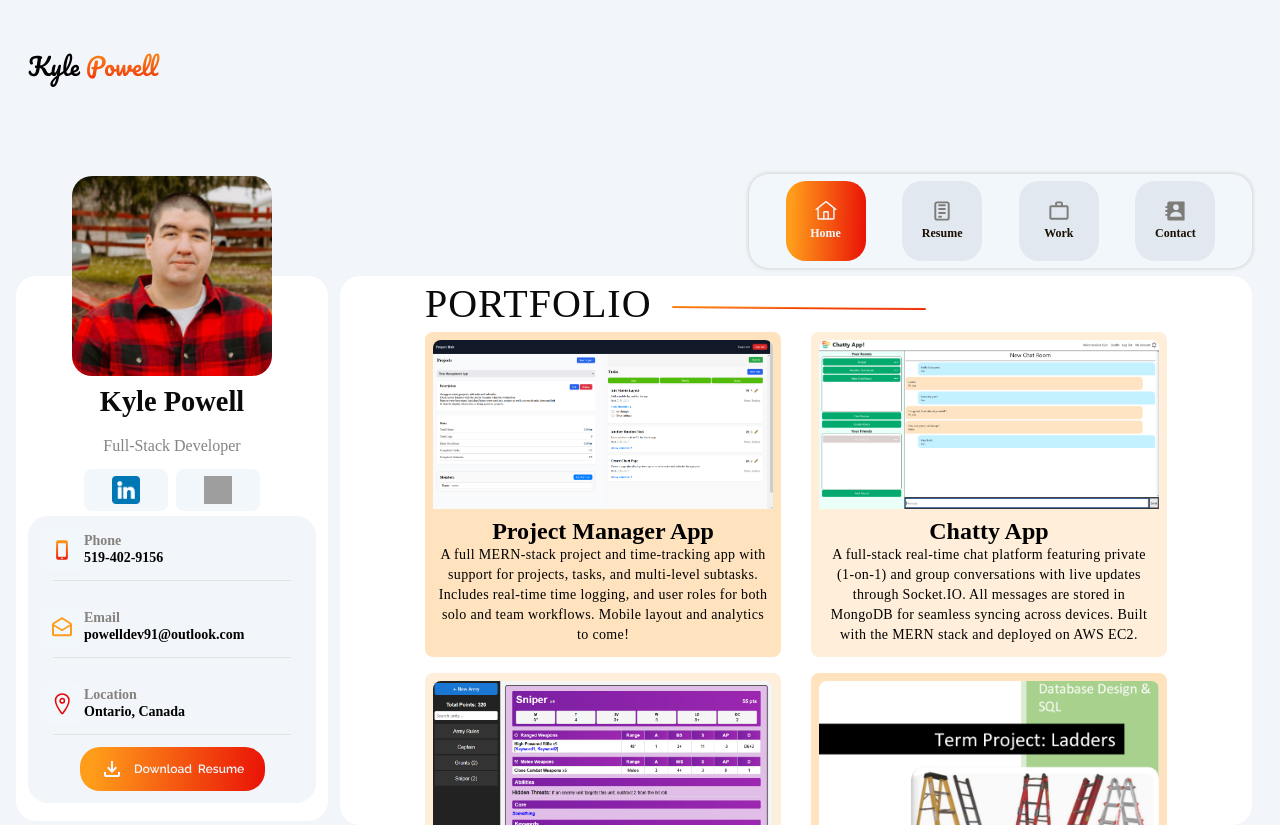
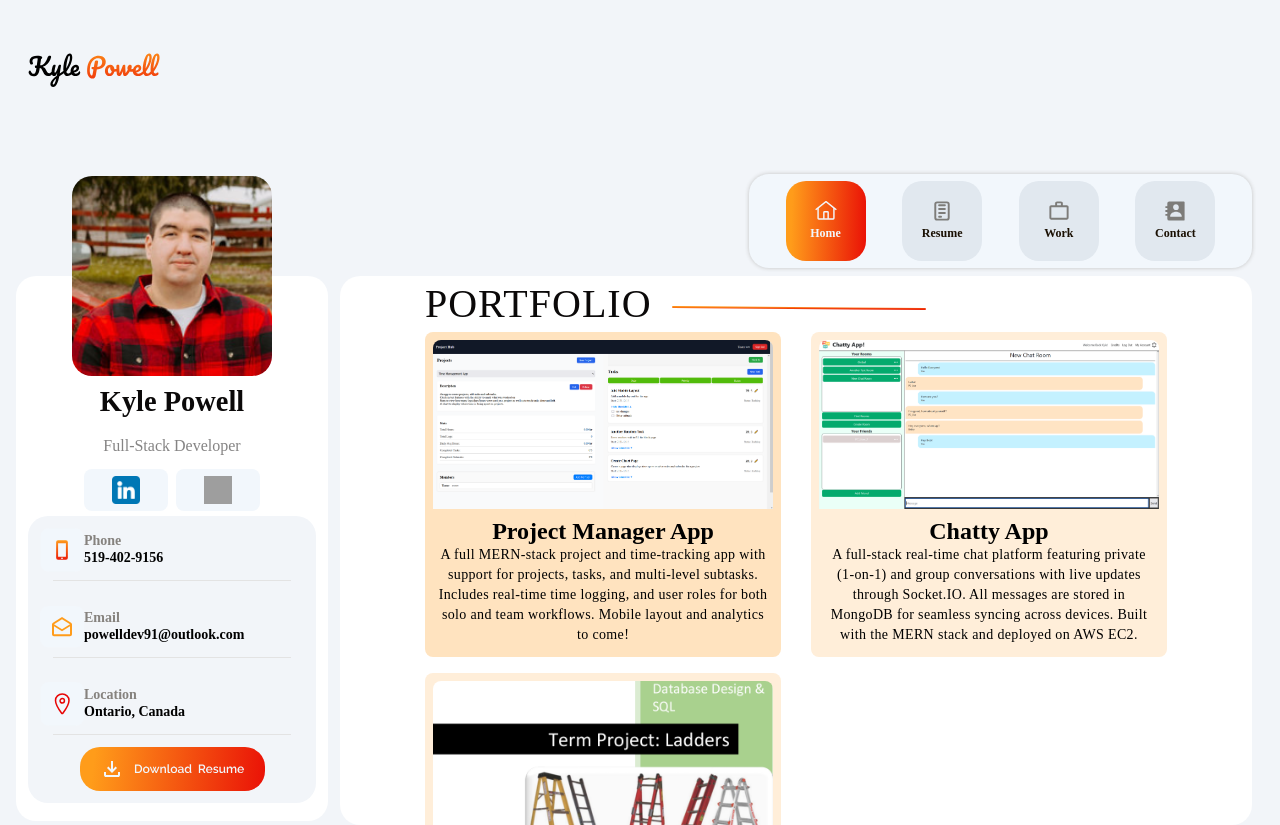
Before and after one commit to KyleP55/ReactResumeWebsite, a React (Create React App) app: page /work in a window 1280 px wide. Built offline with nearby package versions, Linux system fonts and the light colour scheme; grey boxes are pictures that could not be loaded.

Commit message:
army app removed

```diff
--- a/package.json
+++ b/package.json
@@ -2,7 +2,7 @@
   "name": "frontend",
   "version": "0.1.0",
   "private": false,
-  "homepage": "https://kylep55.github.io/ReactResumeWebsite",
+  "homepage": "https://kylep55.github.io/",
   "dependencies": {
     "@emailjs/browser": "^4.4.1",
     "@testing-library/jest-dom": "^5.17.0",
--- a/src/pages/Work.js
+++ b/src/pages/Work.js
@@ -27,12 +27,6 @@ const workInfo = [
         title: "Chatty App",
         description: "A full-stack real-time chat platform featuring private (1-on-1) and group conversations with live updates through Socket.IO. All messages are stored in MongoDB for seamless syncing across devices. Built with the MERN stack and deployed on AWS EC2.",
         link: "https://chattyApp.kyle-p.dev"
-    },
-    {
-        img: AATN,
-        title: "Army App",
-        description: "A React-based companion app for tabletop army games, featuring searchable unit lists with full stats, loadouts, and special abilities. All keywords and abilities are clickable, opening contextual pop-ups that explain rules and interactions for smooth in-game reference.",
-        link: "https://armyApp.kyle-p.dev"
     },
     {
         img: DbProjectTN,
```
